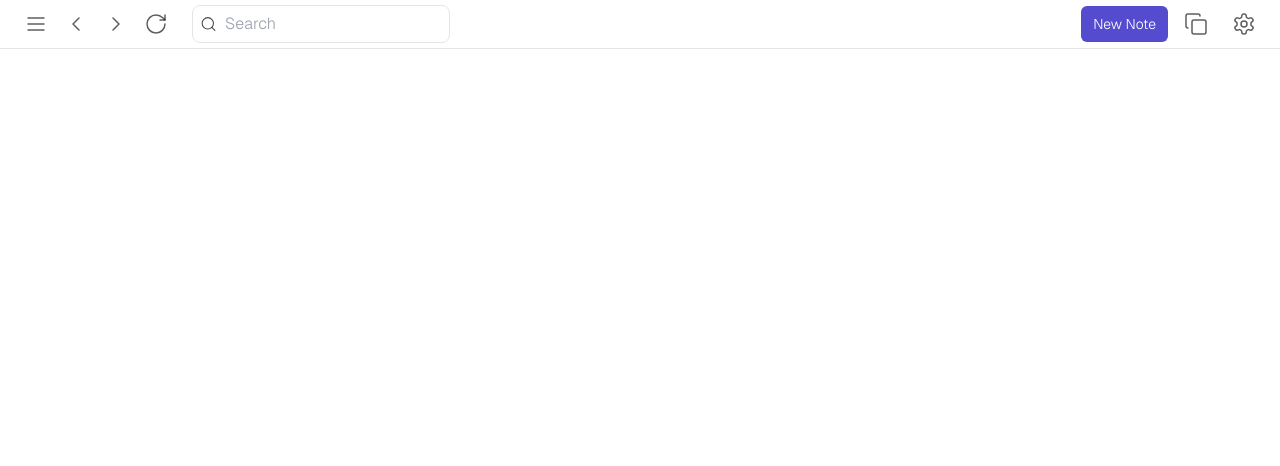
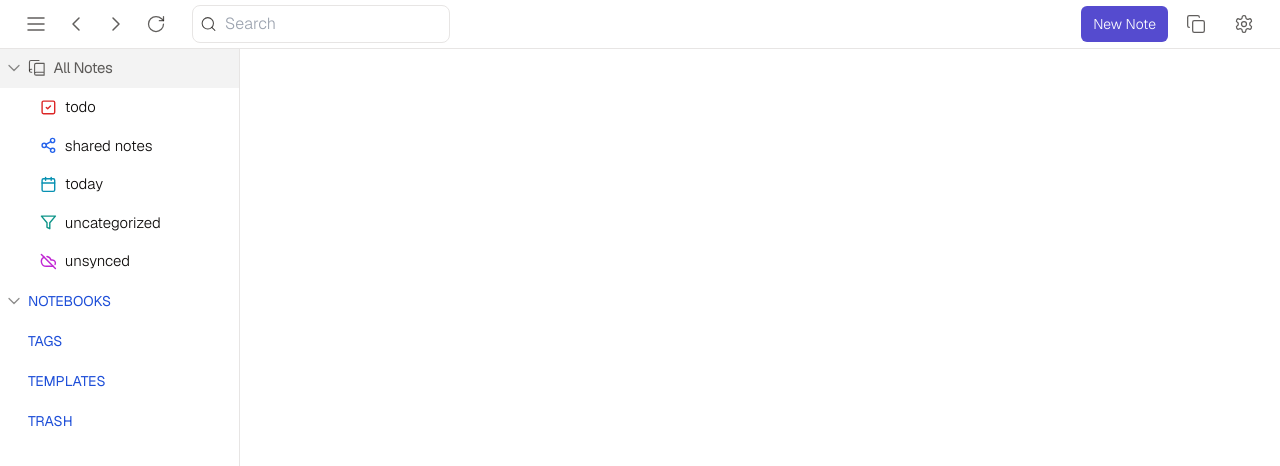
Before and after one commit to danpoj/upnote-clone, a Next.js app: page / in a window 1280 px wide. Shown: the top 466 px of the page. Built offline with nearby package versions, Linux system fonts and the light colour scheme.

Commit message:
sidebar markup

```diff
--- a/app/layout.tsx
+++ b/app/layout.tsx
@@ -9,8 +9,10 @@ export default function RootLayout({ children }: { children: React.ReactNode })
     <html lang='en' className={GeistSans.className}>
       <body className='h-full flex'>
         <Header />
-        <Sidebar />
-        {children}
+        <div className='pt-12 flex w-full h-screen'>
+          <Sidebar />
+          {children}
+        </div>
       </body>
     </html>
   )
--- a/app/page.tsx
+++ b/app/page.tsx
@@ -1,3 +1,3 @@
 export default function Page() {
-  return <div>Page</div>
+  return <div></div>
 }
--- /dev/null
+++ b/components/all-notes.tsx
@@ -0,0 +1,59 @@
+'use client'
+
+import { Collapsible, CollapsibleContent, CollapsibleTrigger } from '@/components/ui/collapsible'
+import { BookCopy as AllNotes, Calendar, CheckSquare2, ChevronDown, CloudOff, Filter, Share2 } from 'lucide-react'
+import { cn } from '@/lib/utils'
+import { useState } from 'react'
+import { Button } from '@/components/ui/button'
+
+export function Allnotes() {
+  const [isOpen, setIsOpen] = useState(true)
+
+  return (
+    <Collapsible open={isOpen} onOpenChange={setIsOpen}>
+      <div className='flex items-center bg-primary/5 text-[15px]'>
+        <CollapsibleTrigger asChild>
+          <Button variant='ghost' size='icon' className='w-7'>
+            <ChevronDown
+              className={cn(
+                'h-5 w-5 stroke-[1.5px] transition text-primary/50',
+                isOpen ? 'rotate-0' : '-rotate-[90deg]'
+              )}
+            />
+            <span className='sr-only'>Toggle</span>
+          </Button>
+        </CollapsibleTrigger>
+        <span className='flex items-center gap-2 tracking-tight text-primary/70'>
+          <AllNotes className='stroke-[1.5px] w-[1.1rem] h-[1.1rem]' />
+          All Notes
+        </span>
+      </div>
+      <CollapsibleContent>
+        <SidebarButton text='todo'>
+          <CheckSquare2 className='w-[1.05rem] h-[1.05rem] stroke-red-600' />
+        </SidebarButton>
+        <SidebarButton text='shared notes'>
+          <Share2 className='w-[1.05rem] h-[1.05rem] stroke-blue-600' />
+        </SidebarButton>
+        <SidebarButton text='today'>
+          <Calendar className='w-[1.05rem] h-[1.05rem] stroke-cyan-600' />
+        </SidebarButton>
+        <SidebarButton text='uncategorized'>
+          <Filter className='w-[1.05rem] h-[1.05rem] stroke-teal-600' />
+        </SidebarButton>
+        <SidebarButton text='unsynced'>
+          <CloudOff className='w-[1.05rem] h-[1.05rem] stroke-fuchsia-600' />
+        </SidebarButton>
+      </CollapsibleContent>
+    </Collapsible>
+  )
+}
+
+function SidebarButton({ children, text }: { children: React.ReactNode; text?: string }) {
+  return (
+    <button className='flex items-center gap-2 p-2 pl-10 hover:bg-primary/5 w-full'>
+      {children}
+      <span className='font-light text-[15px]'>{text}</span>
+    </button>
+  )
+}
--- /dev/null
+++ b/components/notebooks.tsx
@@ -0,0 +1,34 @@
+'use client'
+
+import { Button } from '@/components/ui/button'
+import { Collapsible, CollapsibleContent, CollapsibleTrigger } from '@/components/ui/collapsible'
+import { useLocalStorage } from '@/hooks/use-local-storage'
+import { cn } from '@/lib/utils'
+import { ChevronDown } from 'lucide-react'
+import { useState } from 'react'
+
+export function Notebooks() {
+  const [isOpen, setIsOpen] = useState(true)
+  const [name, setName, isLoadingName] = useLocalStorage<string>('name')
+  const [age, setAge, isLoadingAge] = useLocalStorage<number>('age')
+
+  return (
+    <Collapsible open={isOpen} onOpenChange={setIsOpen}>
+      <div className='flex items-center'>
+        <CollapsibleTrigger asChild>
+          <Button variant='ghost' size='icon' className='w-7 hover:bg-white'>
+            <ChevronDown
+              className={cn(
+                'h-5 w-5 stroke-[1.5px] transition text-primary/50',
+                isOpen ? 'rotate-0' : '-rotate-[90deg]'
+              )}
+            />
+            <span className='sr-only'>Toggle</span>
+          </Button>
+        </CollapsibleTrigger>
+        <span className='flex items-center gap-2 text-blue-700 uppercase text-sm'>notebooks</span>
+      </div>
+      <CollapsibleContent className='flex flex-col'></CollapsibleContent>
+    </Collapsible>
+  )
+}
--- a/components/sidebar.tsx
+++ b/components/sidebar.tsx
@@ -1,3 +1,22 @@
+import { Allnotes } from './all-notes'
+import { Notebooks } from './notebooks'
+
 export function Sidebar() {
-  return <div>Sidebar</div>
+  return (
+    <div className='border-r w-[240px]'>
+      <Allnotes />
+      <Notebooks />
+
+      <div className='flex flex-col'>
+        {['tags', 'templates', 'trash'].map((item) => (
+          <button
+            key={item}
+            className='flex items-center gap-2 text-blue-700 uppercase text-sm pl-7 py-2.5 hover:bg-primary/5'
+          >
+            {item}
+          </button>
+        ))}
+      </div>
+    </div>
+  )
 }
--- /dev/null
+++ b/components/ui/collapsible.tsx
@@ -0,0 +1,11 @@
+"use client"
+
+import * as CollapsiblePrimitive from "@radix-ui/react-collapsible"
+
+const Collapsible = CollapsiblePrimitive.Root
+
+const CollapsibleTrigger = CollapsiblePrimitive.CollapsibleTrigger
+
+const CollapsibleContent = CollapsiblePrimitive.CollapsibleContent
+
+export { Collapsible, CollapsibleTrigger, CollapsibleContent }
--- a/package.json
+++ b/package.json
@@ -9,6 +9,7 @@
     "lint": "next lint"
   },
   "dependencies": {
+    "@radix-ui/react-collapsible": "1.0.3",
     "@radix-ui/react-slot": "1.0.2",
     "@radix-ui/react-tooltip": "1.0.7",
     "class-variance-authority": "0.7.0",
```
Also changed, not shown: constants/sidebar-data.tsx (added, +24 -0 lines), 1 other file (tests, documents, lock files or other folders).
